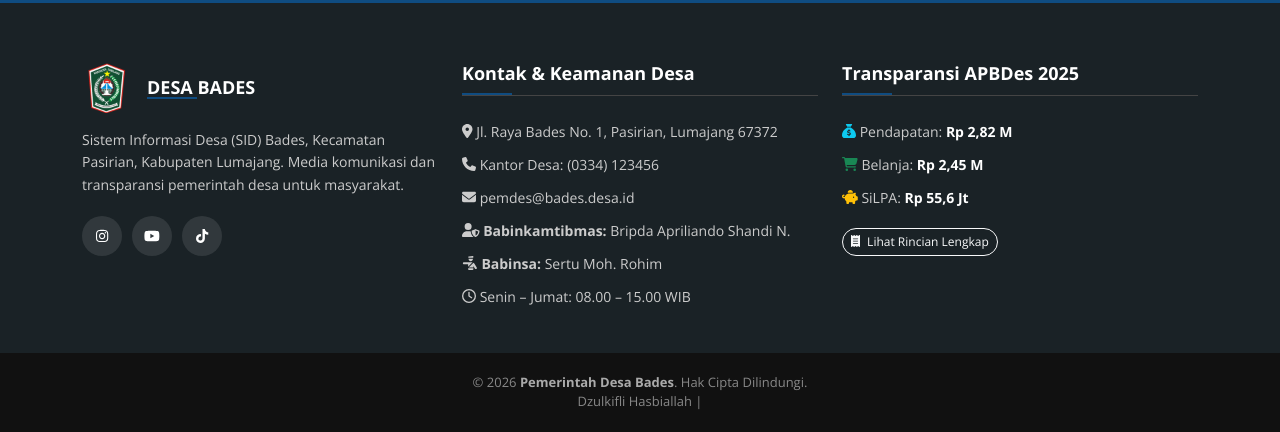
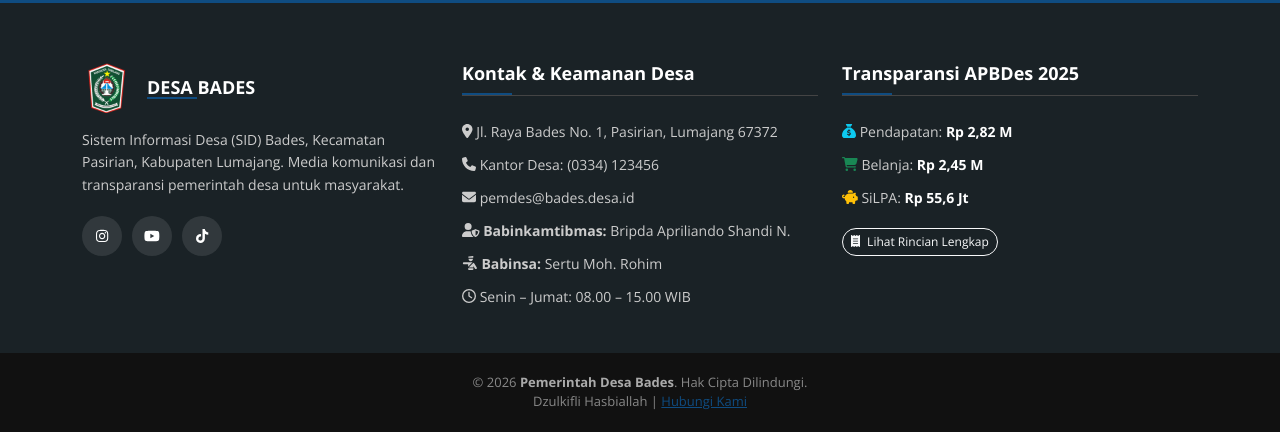
Before and after one commit to dzulkifli99/SID_bades, a PHP site: page /index.php in a window 1280 px wide. Shown: the part 1646-2078 px from the top of the page. Run offline with PHP 8.4, Linux system fonts and the light colour scheme; data that the repository does not hold is empty; some libraries are stand-ins or nearby versions.

Commit message:
feat :update footer

```diff
--- a/komponen_footer.php
+++ b/komponen_footer.php
@@ -146,7 +146,7 @@
 <div class="footer-bottom">
     <div class="container">
         &copy; <?= date('Y') ?> <strong>Pemerintah Desa Bades</strong>. Hak Cipta Dilindungi.<br>
-        Dzulkifli Hasbiallah | <a href="https://wa.me/6282335606083" style="color:#0f4c81;" target="_blank"></a>
+        Dzulkifli Hasbiallah | <a href="https://wa.me/62825784880169" style="color:#0f4c81;" target="_blank">Hubungi Kami</a>
     </div>
 </div>
 
```
